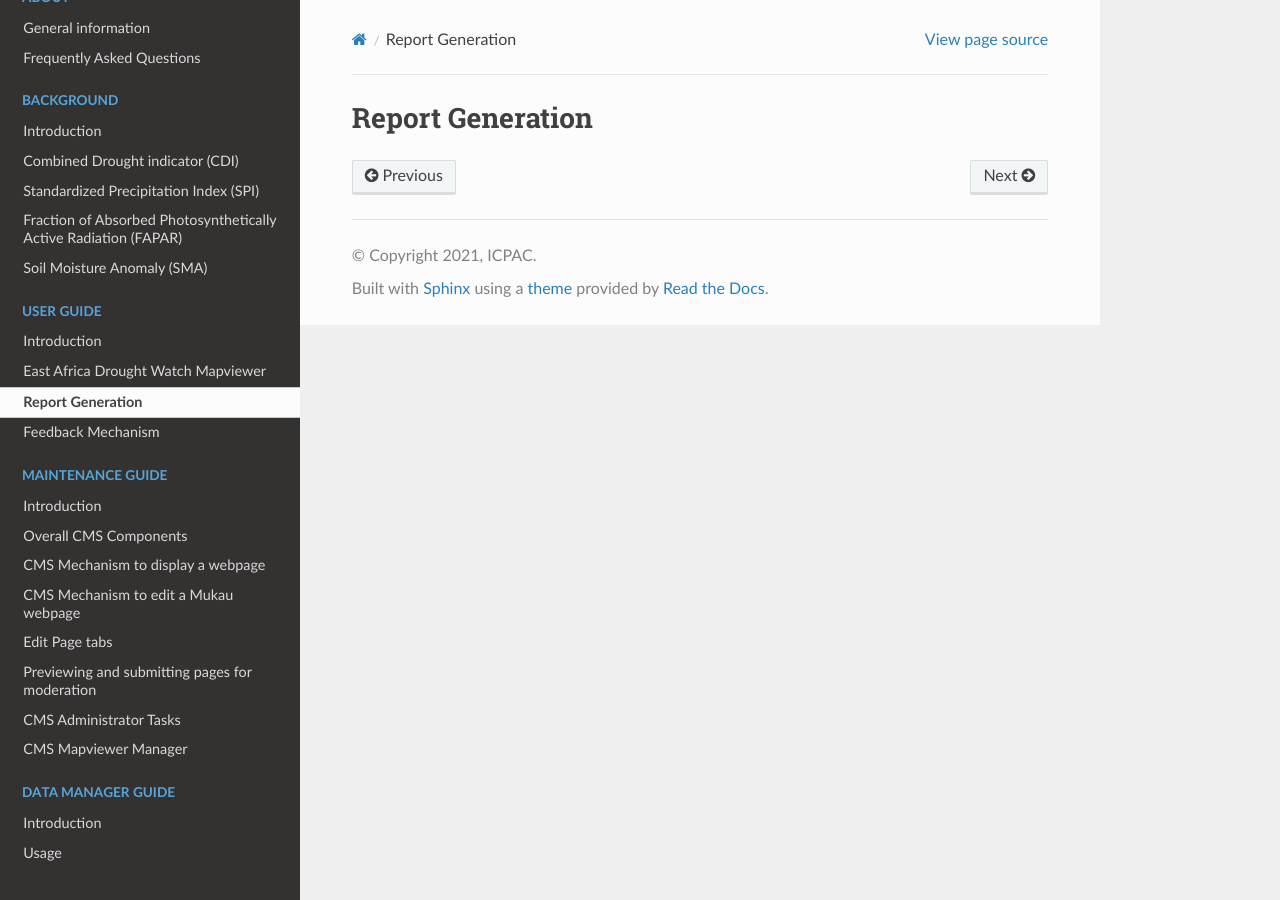
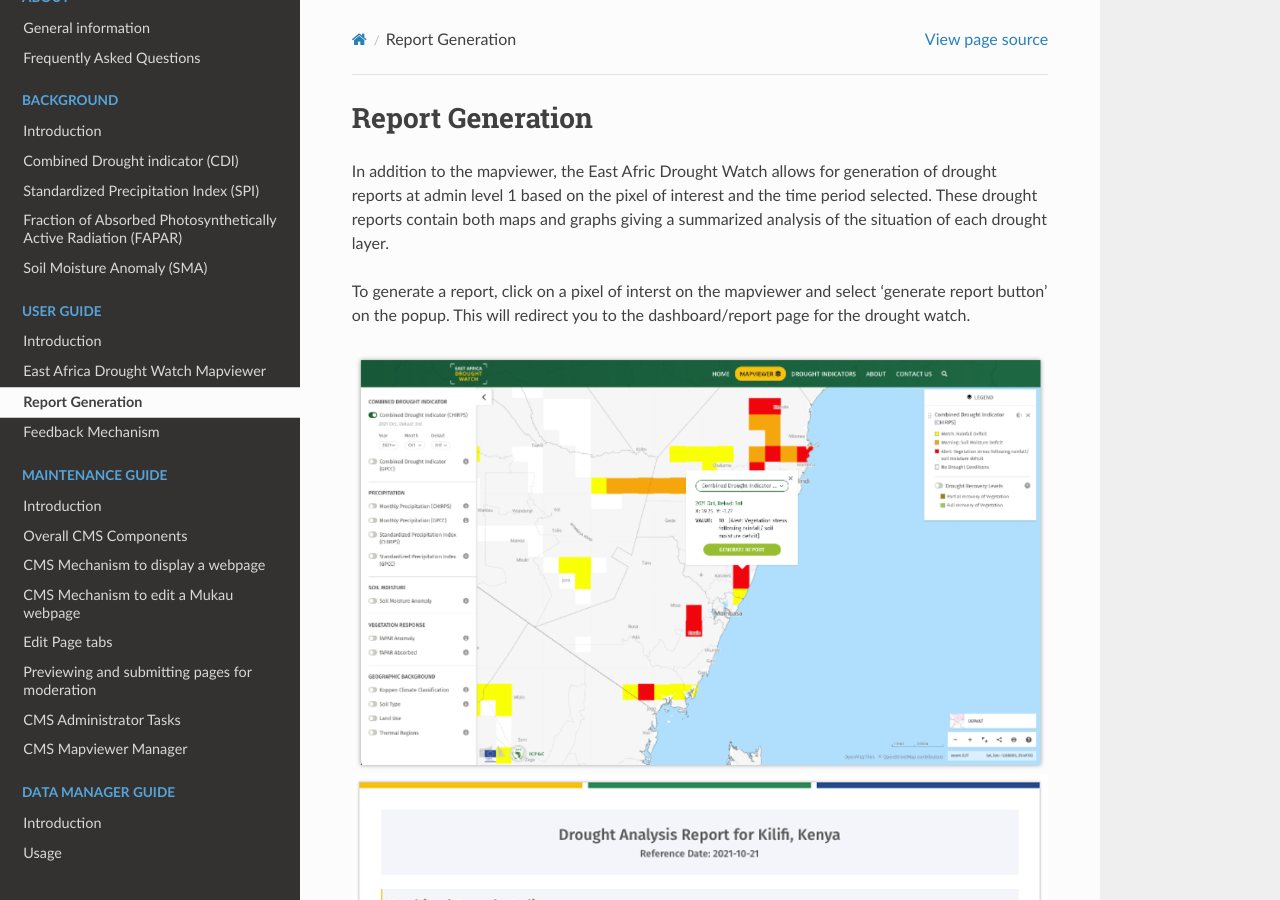
Before and after one commit to icpac-igad/eadw-docs, a Sphinx documentation site: the page built from docs/source/User_Guide/report.rst, in a window 1280 px wide and 900 px high. Built offline with Sphinx 7.4.7 and the Read the Docs theme 2.0.0, drawn with Linux system fonts in a browser that asks for light colours.

Commit message:
add report generation

```diff
--- a/docs/source/Maintenance_Guide/introduction.rst
+++ b/docs/source/Maintenance_Guide/introduction.rst
@@ -1,7 +1,8 @@
 Introduction
 ==============
 
-This section describes the basic information necessary to perform system maintenance functions, such as adding static page content to on the system pages, styling, activating and publishing layers displayed on the mapviewer, adding or updating layer metadata information, specifying layer time interval and symbology type, etc.
+This section describes the basic information necessary to perform system maintenance functions, such as adding static page content to on the system pages, styling,
+activating and publishing layers displayed on the mapviewer, adding or updating layer metadata information, specifying layer time interval and symbology type, etc.
 
 This guide will begin with a walkthrough of the Content Management System’s elements and functionalities, followed by a guide on how to update static content and finally describe mapviewer layer maintenance procedures.
 
--- a/docs/source/User_Guide/introduction.rst
+++ b/docs/source/User_Guide/introduction.rst
@@ -8,7 +8,7 @@ for display and analysis this drought information and drought reports give an ov
 .. image:: ../_static/user_guide/mapviewer.png
    :align: center
 
-Visit the system at https://droughtwatch.icpac.net/mapviewer
+Visit the system at https://droughtwatch.icpac.net
 
 It comprises of:
 
@@ -26,6 +26,9 @@ It comprises of:
 
 * Additional information such as periodic reports
 
+On the landing page of the system (https://droughtwatch.icpac.net), the latest situation of drought based on the Combined Drought Indicator is displayed. This
+Indicator is based on SPI, Soil moisture and fAPAR, to identify areas with potential to suffer agricultural drought, areas where the vegetation is already affected by drought conditions,
+and areas in recovery process to normal conditions after a drought episode. `More details <https://droughtwatch.icpac.net/documents/2/EADW-CDI-Factsheet.pdf>`_
 
 Within the user guide, you will be able to undestand how to:
 
--- a/docs/source/User_Guide/report.rst
+++ b/docs/source/User_Guide/report.rst
@@ -1,2 +1,16 @@
 Report Generation
 ==================
+
+In addition to the mapviewer, the East Afric Drought Watch allows for generation of drought reports at admin level 1 based on the pixel of interest and
+the time period selected. These drought reports contain both maps and graphs giving a summarized analysis of the situation of each drought layer.
+
+To generate a report, click on a pixel of interst on the mapviewer and select 'generate report button' on the popup. This will redirect you to the dashboard/report page
+for the drought watch.
+
+
+.. image:: ../_static/user_guide/generate_report.png
+   :align: center
+
+
+.. image:: ../_static/user_guide/view_report.png
+   :align: center
```
Also changed, not shown: docs/source/_static/user_guide/generate_report.png (added), docs/source/_static/user_guide/view_report.png (added).
